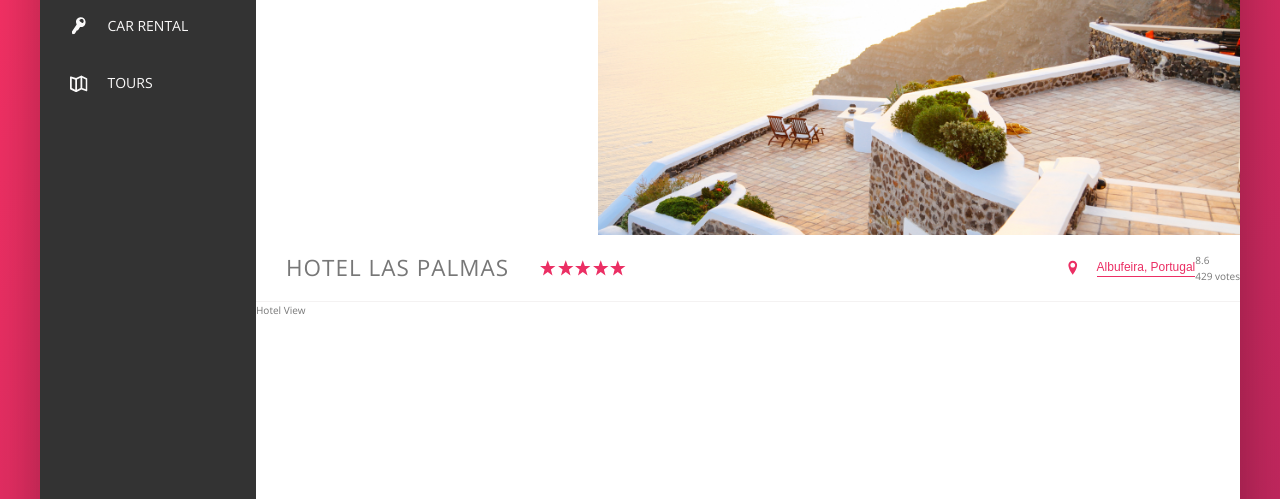
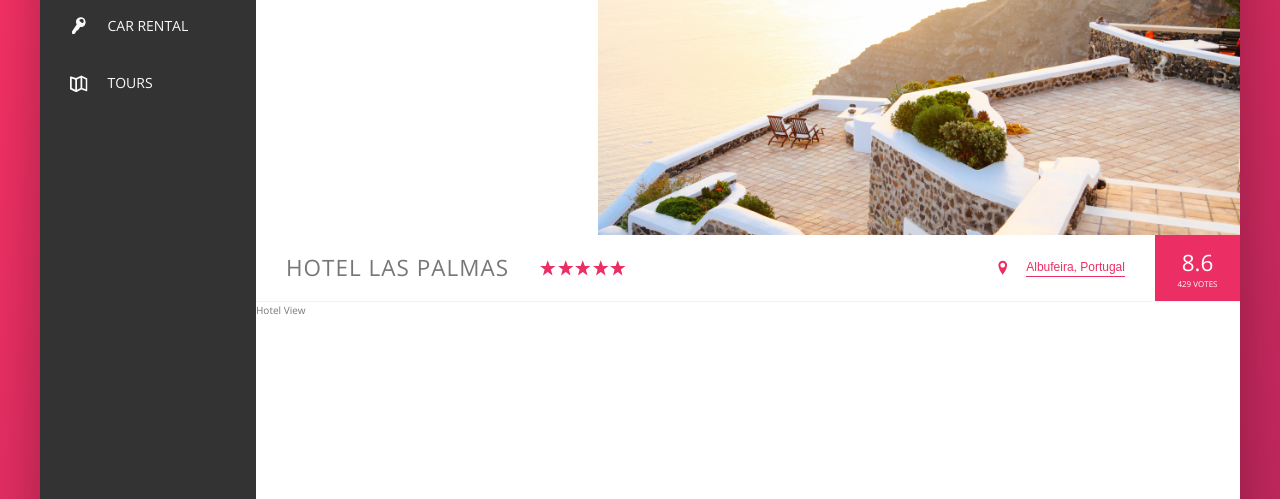
Before and after one commit to raafamaia/ttrip, a website: page index.html in a window 1280 px wide. Shown: the part 301-800 px from the top of the page. Drawn offline with nearby package versions, Linux system fonts and the light colour scheme.

Commit message:
Ratings added, all overview finished.

```diff
--- a/sass/_components.scss
+++ b/sass/_components.scss
@@ -258,9 +258,25 @@
   }
 
   &__rating {
-    &-average {
+    background-color: var(--color-primary);
+    margin-left: 3rem;
+    color: var(--color-white);
+    padding: 0 2.25rem;
+    align-self: stretch;
+    display: flex;
+    align-items: center;
+    justify-content: center;
+    flex-direction: column;
+
+    &--average {
+      font-size: 2.25rem;
+      font-weight: 300;
+      margin-bottom: -3px;
     }
-    &-count {
+
+    &--count {
+      font-size: 0.8rem;
+      text-transform: uppercase;
     }
   }
 }
```
Also changed, not shown: css/style.css.
